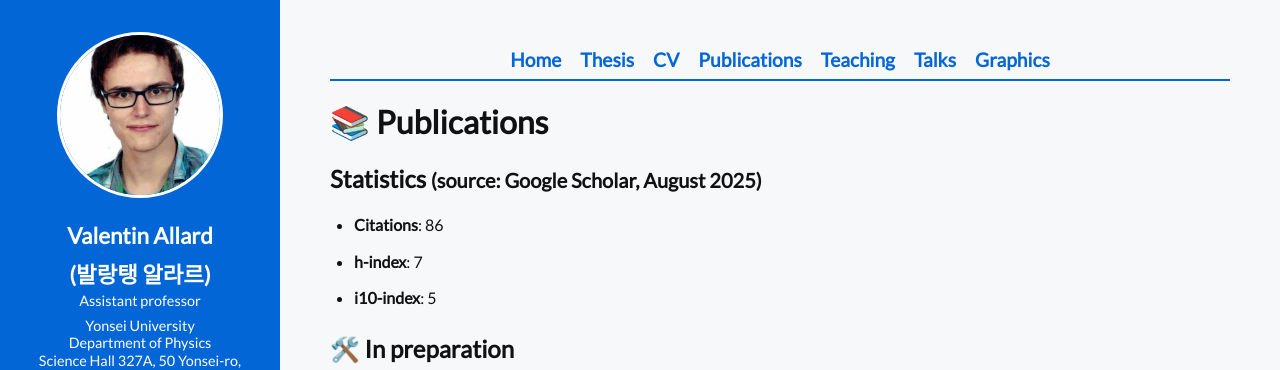
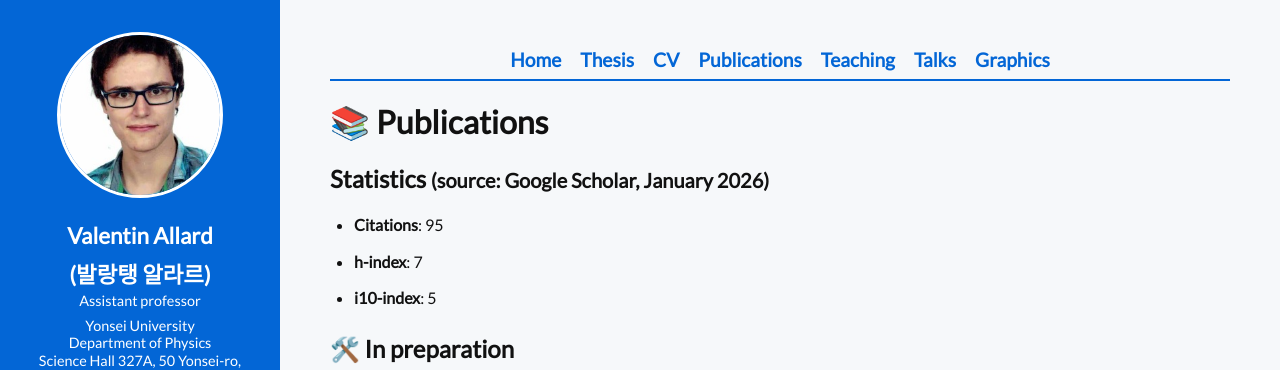
Before and after one commit to V-allard/V-allard.github.io, a Jekyll site: the page built from pages/publications/index.html, in a window 1280 px wide. Shown: the top 370 px of the page. Built offline with Jekyll 4.4.1, drawn with Linux system fonts in a browser that asks for light colours.

Commit message:
Update index.html

```diff
--- a/pages/publications/index.html
+++ b/pages/publications/index.html
@@ -7,9 +7,9 @@ permalink: /publications/
 <div class="content">
   <h1>📚 Publications</h1>
 
-  <h2>Statistics <small>(source: Google Scholar, August 2025)</small></h2>
+  <h2>Statistics <small>(source: Google Scholar, January 2026)</small></h2>
   <ul>
-    <li><strong>Citations</strong>: 86</li>
+    <li><strong>Citations</strong>: 95</li>
     <li><strong>h-index</strong>: 7</li>
     <li><strong>i10-index</strong>: 5</li>
   </ul>
```
